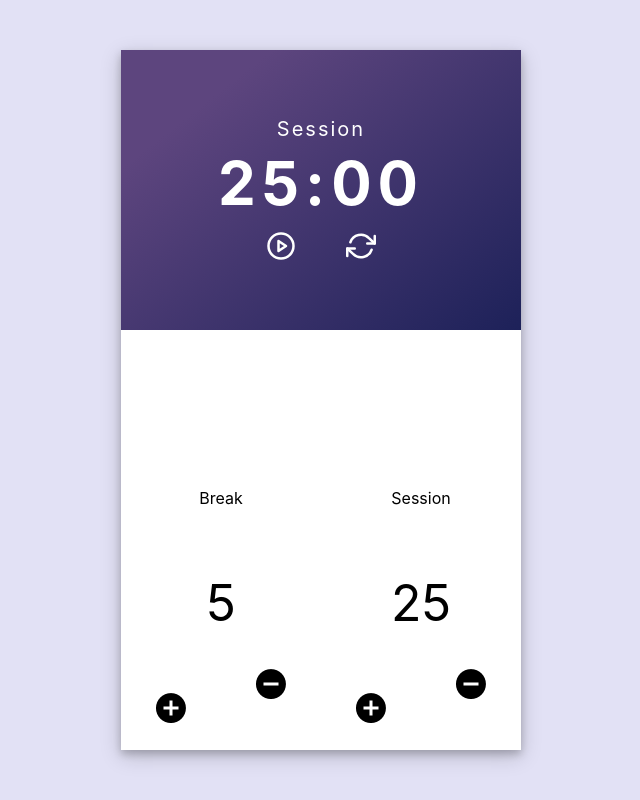
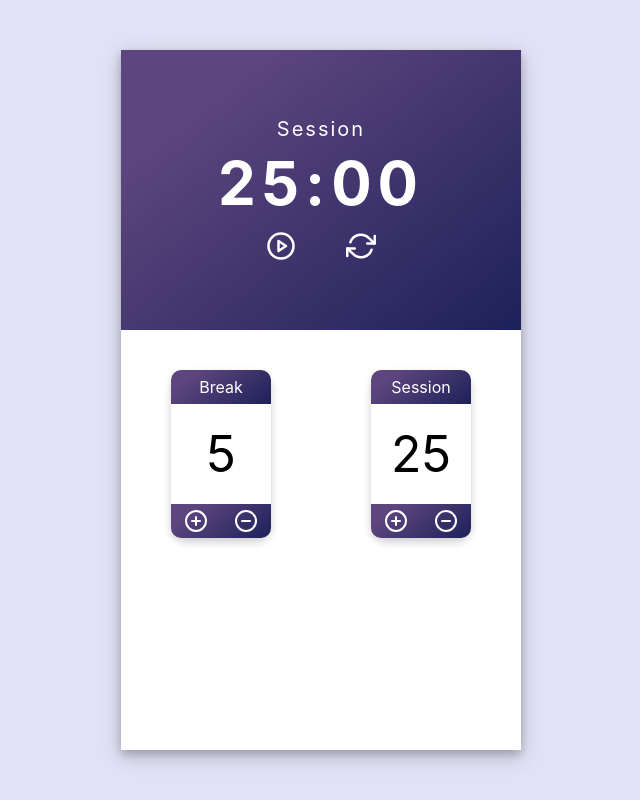
Before and after one commit to pmayur/fcc-25plus5-clock, a React (Create React App) app: page / in a window 1280 px wide. Shown: the whole page, without its empty margins (319-959 px from the left). Built offline with nearby package versions, Linux system fonts and the light colour scheme.

Commit message:
Styles DurationPanel

```diff
--- a/src/ControlPanel/DurationControl/DurationControl.css
+++ b/src/ControlPanel/DurationControl/DurationControl.css
@@ -1,22 +1,44 @@
-#duration {
+#container {
     height: 100%;
     width: 100%;
     display: flex;
+    justify-content: center;
+}
+
+#duration {
+    margin-top: 40px;
+    height: 40%;
+    width: 50%;
+    display: flex;
     flex-direction: column;
-    justify-content: flex-end;
+    justify-content: center;
+    align-items: center;
+    box-shadow: 0 4px 8px 0 rgba(0,0,0,0.2);
+    border-radius: 15px;
 }
 
 .b-s-label {
     height: 20%;
+    width: 100%;
     display: flex;
     justify-content: center;
     align-items: center;
     text-transform: capitalize;
+    color: white;
+    background: rgb(93, 69, 126);
+    background: linear-gradient(
+        142deg,
+        rgba(93, 69, 126, 1) 20%,
+        rgba(29, 33, 89, 1) 100%
+    );
+    border-radius: 10px 10px 0px 0px;
+
 }
 
 .b-s-length {
+    height: 60%;
+    width: 100%;
     font-size: 50px;
-    height: 30%;
     display: flex;
     justify-content: center;
     align-items: center;
@@ -24,8 +46,16 @@
 
 #control {
     height: 20%;
+    width: 100%;
     display: grid;
     grid-template-columns: 50% 50%;
+    background: linear-gradient(
+        142deg,
+        rgba(93, 69, 126, 1) 20%,
+        rgba(29, 33, 89, 1) 100%
+    );
+    border-radius: 0px 0px 10px 10px;
+
 }
 
 .b-s-length-control {
@@ -33,3 +63,7 @@
     justify-content: center;
     align-items: center;
 }
+
+.add-sub-icon {
+    filter: invert(100%);
+}
--- a/src/ControlPanel/DurationControl/DurationControl.jsx
+++ b/src/ControlPanel/DurationControl/DurationControl.jsx
@@ -1,7 +1,7 @@
 import "./DurationControl.css";
 
-import addIcon from "../../assets/baseline_add_circle_black_18dp.png";
-import removeIcon from "../../assets/baseline_remove_circle_black_18dp.png";
+import addIcon from "../../assets/plus-circle.svg";
+import removeIcon from "../../assets/minus-circle.svg";
 
 import { useSelector, useDispatch } from "react-redux";
 import { TIMER_IN } from "../../utilities";
@@ -34,8 +34,8 @@ export default function DurationControl(props) {
     }
 
     return (
+        <div id="container">
             <div id="duration">
-
                 {/* displays the component type name */}
                 <div className="b-s-label" id={timerName + "-label"}>
                     {timerName}
@@ -54,15 +54,18 @@ export default function DurationControl(props) {
                             alt="alternatetext"
                             id={timerName + "-increment"}
                             onClick={() => dispatch(incrementAction())}
+                            className="add-sub-icon"
                         />
                     </div>
-                <div id="decrement">
+                    <div className="b-s-length-control" id="decrement">
                         <img
                             src={removeIcon}
                             alt="alternatetext"
                             id={timerName + "-decrement"}
                             onClick={() => dispatch(decrementAction())}
+                            className="add-sub-icon"
                         />
+                    </div>
                 </div>
             </div>
         </div>
--- a/src/TimerPanel/TimerPanel.jsx
+++ b/src/TimerPanel/TimerPanel.jsx
@@ -44,7 +44,6 @@ export default function TimerPanel() {
     }
 
     const startedActions = () => {
-        console.log(time);
         if (time >= 0) {
             if (time === 0) {
                 document.getElementById("beep").play();
```
Lines whose indentation alone changed are shown as unchanged.
